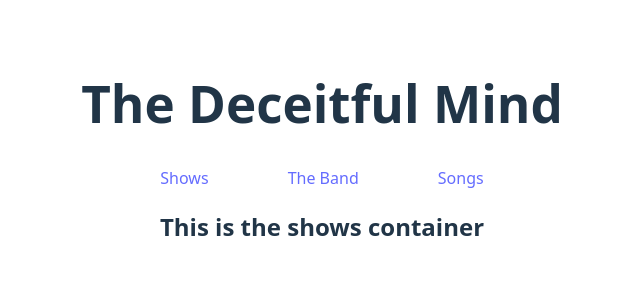
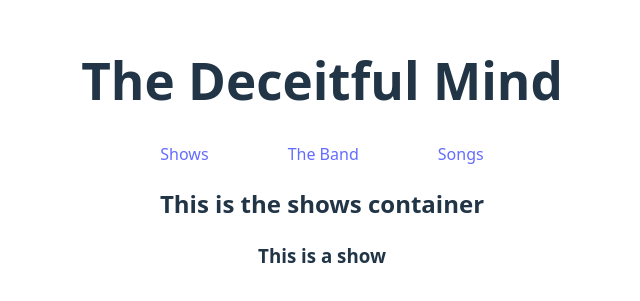
Before and after one commit to wally-yawn/dm_website, a React (Vite) app: page /shows in a window 1280 px wide. Shown: the part 247-548 px from the top of the page, without its empty margins (318-958 px from the left). Built offline with nearby package versions, Linux system fonts and the light colour scheme.

Commit message:
Add shows component

```diff
--- /dev/null
+++ b/src/Shows/Shows.jsx
@@ -0,0 +1,9 @@
+import './Shows.css';
+
+function Shows(){
+  return(
+    <h3>This is a show</h3>
+  )
+}
+
+export default Shows;
--- a/src/ShowsContainer/ShowsContainer.jsx
+++ b/src/ShowsContainer/ShowsContainer.jsx
@@ -1,8 +1,46 @@
 import './ShowsContainer.css';
+import React, {useState, useEffect} from 'react';
+import Shows from "../Shows/Shows";
 
 function ShowsContainer(){
+
+  const show1 = {
+    location: "Fraco's",
+    date: "June 12",
+    time: "9pm",
+    cover: "None"
+  }
+
+  let allDMShows = null;
+
+  const [allShows, setAllShows] = useState({
+    shows: [show1]
+  })
+
+  if (allShows?.shows?.length > 0){
+    allDMShows = allShows.shows.map((show, index) => {
+      return (
+        <Shows
+          id={index}
+          key={index}
+          location={show.location}
+          date={show.date}
+          time={show.time}
+          cover={show.cover}
+        />
+      )
+    })
+  }
+
   return(
-    <h2>This is the shows container</h2>
+    <section className="shows-container">
+      <h2 className="sub-header">This is the shows container</h2>
+      {allDMShows === null ? (
+        <p>No upcoming shows, check back soon!</p>
+      ) : (
+        <div className="show-cards">{allDMShows}</div>
+      )}
+    </section>
   )
 }
 
```
Also changed, not shown: src/Shows/Shows.css (added).
